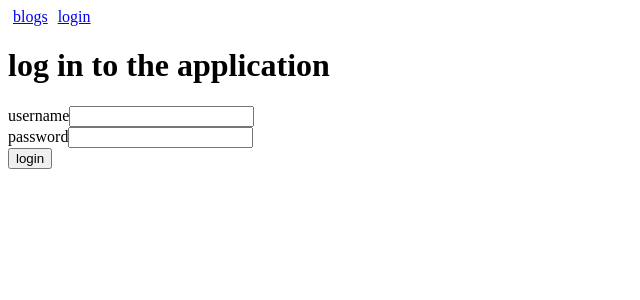
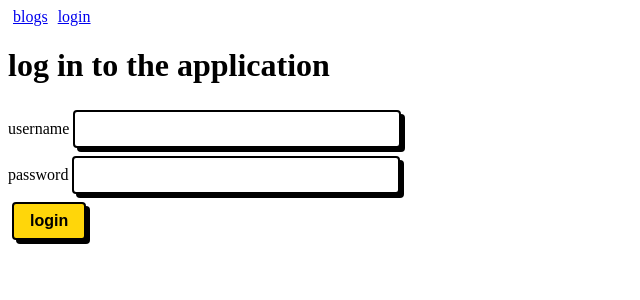
Before and after one commit to omar-alikhan/fullstack-open, a React (Vite) app in the folder part05/frontend/blog-frontend/: page /login in a window 1280 px wide. Shown: the top 300 px of the page, without its empty margins (0-640 px from the left). Built offline with nearby package versions, Linux system fonts and the light colour scheme; no server answers; the HTML template or start-up script is replaced by a standard one.

Commit message:
feat(blog): implement styled-components for BlogForm and LoginForm

```diff
--- a/part05/frontend/blog-frontend/components/BlogForm.jsx
+++ b/part05/frontend/blog-frontend/components/BlogForm.jsx
@@ -1,4 +1,47 @@
 import { useState } from "react";
+import styled from "styled-components";
+
+const Input = styled.input`
+  margin: 0.25em;
+  width: 300px;
+  padding: 0.5em 0.75em;
+  font-size: 1rem;
+  border: 2px solid #000;
+  border-radius: 4px;
+  box-shadow: 4px 4px 0 #000;
+  outline: none;
+
+  &:focus {
+    transform: translate(2px, 2px);
+    box-shadow: 2px 2px 0 #000;
+  }
+`;
+
+const Button = styled.button`
+  margin: 0.25em;
+  padding: 0.5em 1em;
+  font-size: 1rem;
+  font-weight: 700;
+  color: #000;
+  background-color: #ffd60a;
+  border: 2px solid #000;
+  border-radius: 4px;
+  box-shadow: 4px 4px 0 #000;
+  cursor: pointer;
+  transition:
+    transform 0.1s ease,
+    box-shadow 0.1s ease;
+
+  &:hover {
+    transform: translate(2px, 2px);
+    box-shadow: 2px 2px 0 #000;
+  }
+
+  &:active {
+    transform: translate(4px, 4px);
+    box-shadow: 0 0 0 #000;
+  }
+`;
 
 const BlogForm = ({ handleCreateBlog }) => {
   const [title, setNewTitle] = useState("");
@@ -21,7 +64,7 @@ const BlogForm = ({ handleCreateBlog }) => {
         <div>
           <label htmlFor="title-input">
             title:
-            <input
+            <Input
               id="title-input"
               type="text"
               value={title}
@@ -33,7 +76,7 @@ const BlogForm = ({ handleCreateBlog }) => {
         <div>
           <label htmlFor="author-input">
             author:
-            <input
+            <Input
               id="author-input"
               type="text"
               value={author}
@@ -45,7 +88,7 @@ const BlogForm = ({ handleCreateBlog }) => {
         <div>
           <label htmlFor="url-input">
             url:
-            <input
+            <Input
               id="url-input"
               type="text"
               value={url}
@@ -54,7 +97,7 @@ const BlogForm = ({ handleCreateBlog }) => {
             />
           </label>
         </div>
-        <button type="submit">create</button>
+        <Button type="submit">create</Button>
       </form>
     </>
   );
--- a/part05/frontend/blog-frontend/components/LoginForm.jsx
+++ b/part05/frontend/blog-frontend/components/LoginForm.jsx
@@ -1,4 +1,47 @@
 import { useState } from "react";
+import styled from "styled-components";
+
+const Input = styled.input`
+  margin: 0.25em;
+  width: 300px;
+  padding: 0.5em 0.75em;
+  font-size: 1rem;
+  border: 2px solid #000;
+  border-radius: 4px;
+  box-shadow: 4px 4px 0 #000;
+  outline: none;
+
+  &:focus {
+    transform: translate(2px, 2px);
+    box-shadow: 2px 2px 0 #000;
+  }
+`;
+
+const Button = styled.button`
+  margin: 0.25em;
+  padding: 0.5em 1em;
+  font-size: 1rem;
+  font-weight: 700;
+  color: #000;
+  background-color: #ffd60a;
+  border: 2px solid #000;
+  border-radius: 4px;
+  box-shadow: 4px 4px 0 #000;
+  cursor: pointer;
+  transition:
+    transform 0.1s ease,
+    box-shadow 0.1s ease;
+
+  &:hover {
+    transform: translate(2px, 2px);
+    box-shadow: 2px 2px 0 #000;
+  }
+
+  &:active {
+    transform: translate(4px, 4px);
+    box-shadow: 0 0 0 #000;
+  }
+`;
 
 const LoginForm = ({ handleLogin }) => {
   const [username, setUsername] = useState("");
@@ -16,7 +59,7 @@ const LoginForm = ({ handleLogin }) => {
         <div>
           <label htmlFor="username">
             username
-            <input
+            <Input
               type="text"
               id="username"
               value={username}
@@ -27,7 +70,7 @@ const LoginForm = ({ handleLogin }) => {
         <div>
           <label htmlFor="password">
             password
-            <input
+            <Input
               type="password"
               id="password"
               value={password}
@@ -35,7 +78,7 @@ const LoginForm = ({ handleLogin }) => {
             />
           </label>
         </div>
-        <button>login</button>
+        <Button>login</Button>
       </form>
     </>
   );
--- a/part05/frontend/blog-frontend/package.json
+++ b/part05/frontend/blog-frontend/package.json
@@ -14,7 +14,8 @@
     "axios": "^1.19.0",
     "react": "^19.2.8",
     "react-dom": "^19.2.8",
-    "react-router-dom": "^7.18.4"
+    "react-router-dom": "^7.18.4",
+    "styled-components": "^6.5.3"
   },
   "devDependencies": {
     "@eslint/js": "^10.0.1",
```
Also changed, not shown: 1 other file (tests, documents, lock files or other folders).
